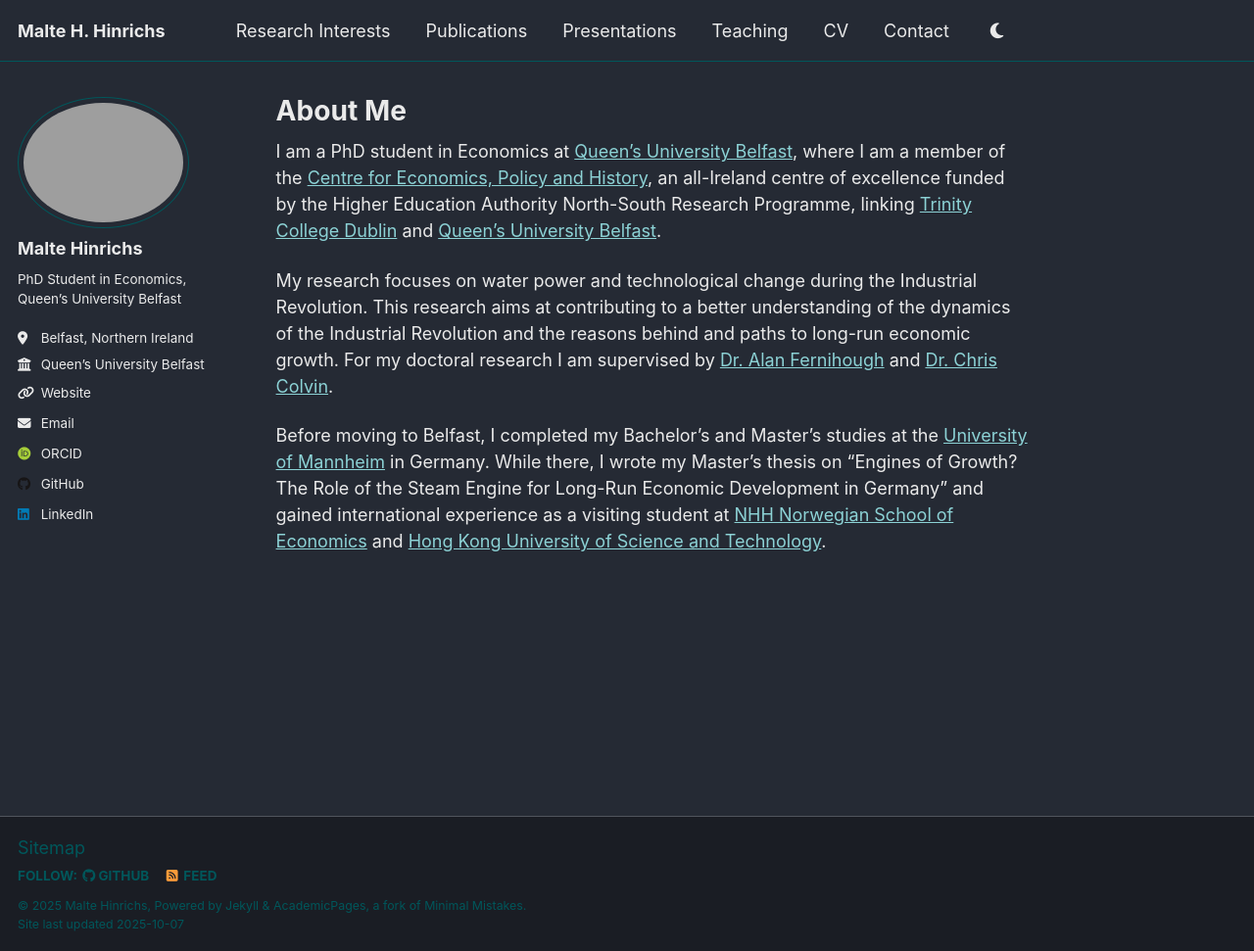
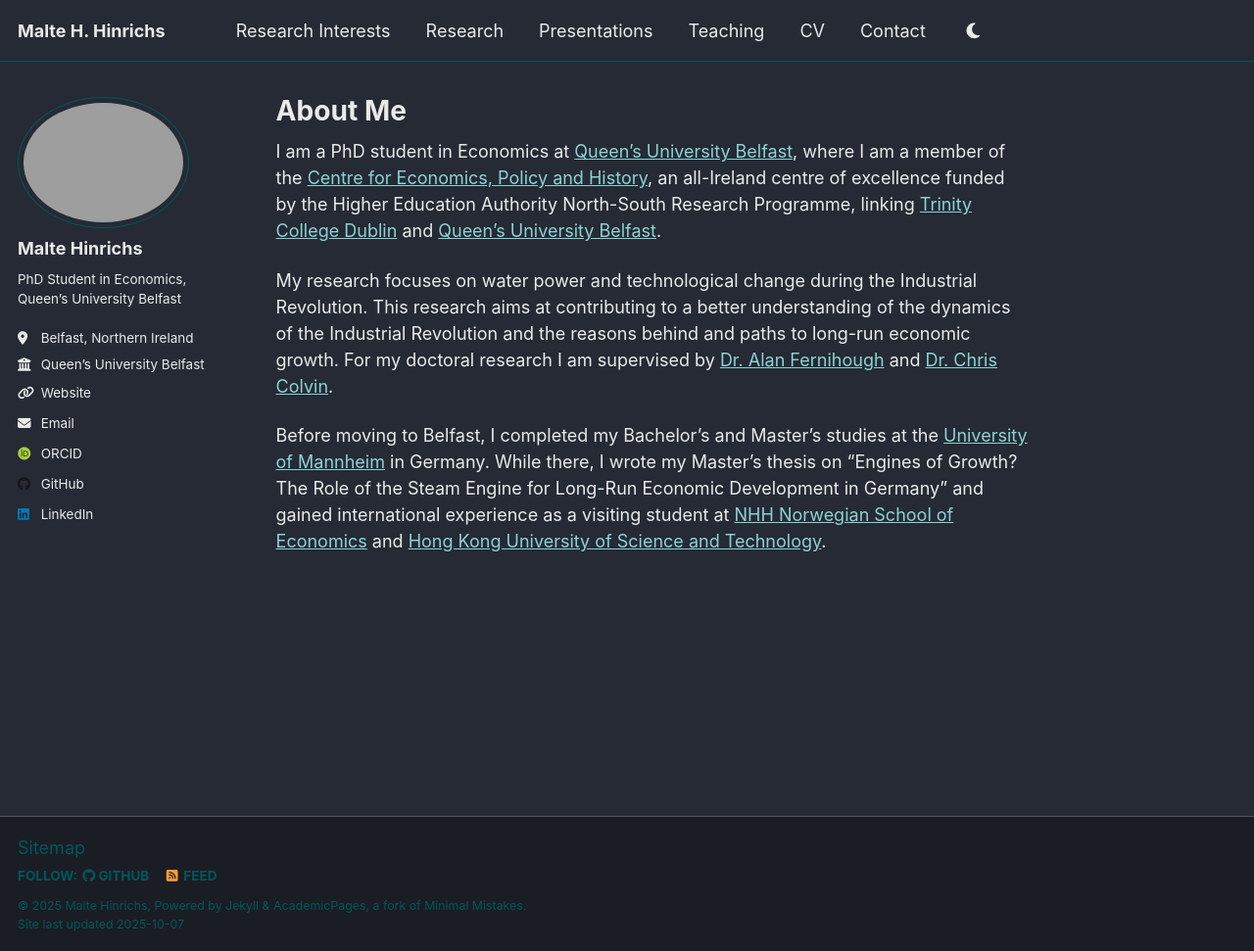
Before and after one commit to maltehhinrichs/maltehhinrichs.github.io, a Jekyll site: the page built from _pages/about.md, in a window 1280 px wide and 971 px high. Shown: the whole window at 98% size. Built offline with Jekyll 4.4.1, drawn with Linux system fonts in a browser that asks for light colours; some web fonts are replaced; a script that is not in the unit is left out.

Commit message:
Update navigation.yml

```diff
--- a/_data/navigation.yml
+++ b/_data/navigation.yml
@@ -11,11 +11,11 @@ main:
   - title: "Research Interests"
     url: /research-interests/
 
-  - title: "Publications"
-    url: /publications/
+  - title: "Research"
+    url: /research/
 
   - title: "Presentations"
-    url: "/presentations/"
+    url: /presentations/
 
   - title: "Teaching"
     url: /teaching/
```
